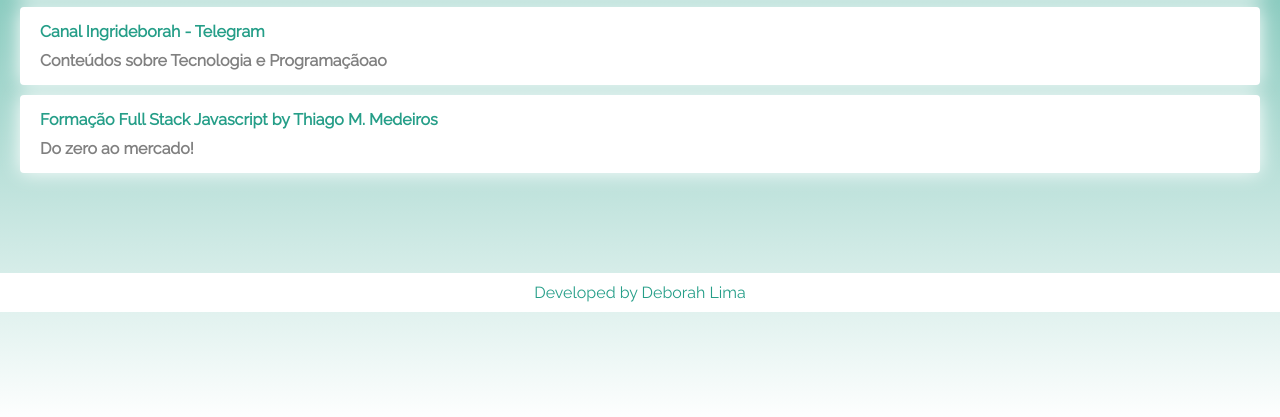
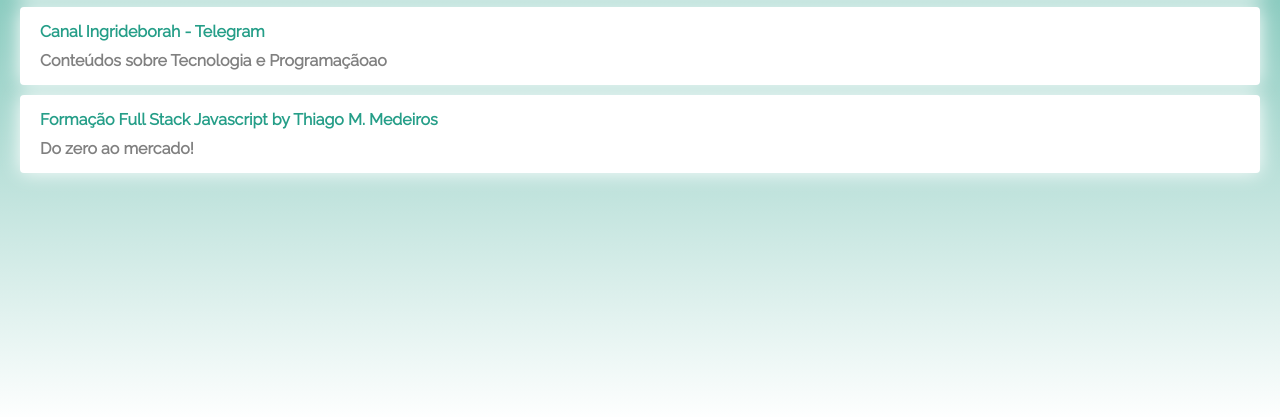
Before and after one commit to ingrideborah/ingrideborah.github.io, a plain HTML site: page index.html in a window 1280 px wide. Shown: the part 377-794 px from the top of the page. Drawn offline with Linux system fonts and the light colour scheme; a web font is replaced by a local one.

Commit message:
Add files via upload

```diff
--- a/css/style.css
+++ b/css/style.css
@@ -64,10 +64,3 @@
     display: block;
     margin-top: 10px;
 }
-.footer{
-    background: white;
-    margin-top: 100px;
-    color:rgba(37,158,136,1);
-    padding: 10px 0;
-    text-align: center;
-}
--- a/index.html
+++ b/index.html
@@ -74,7 +74,6 @@
             </a>
         </li>
     </ul>
-    <div class="footer"> Developed by Deborah Lima </div>
-    </body>
+</body>
 
 </html>
```
